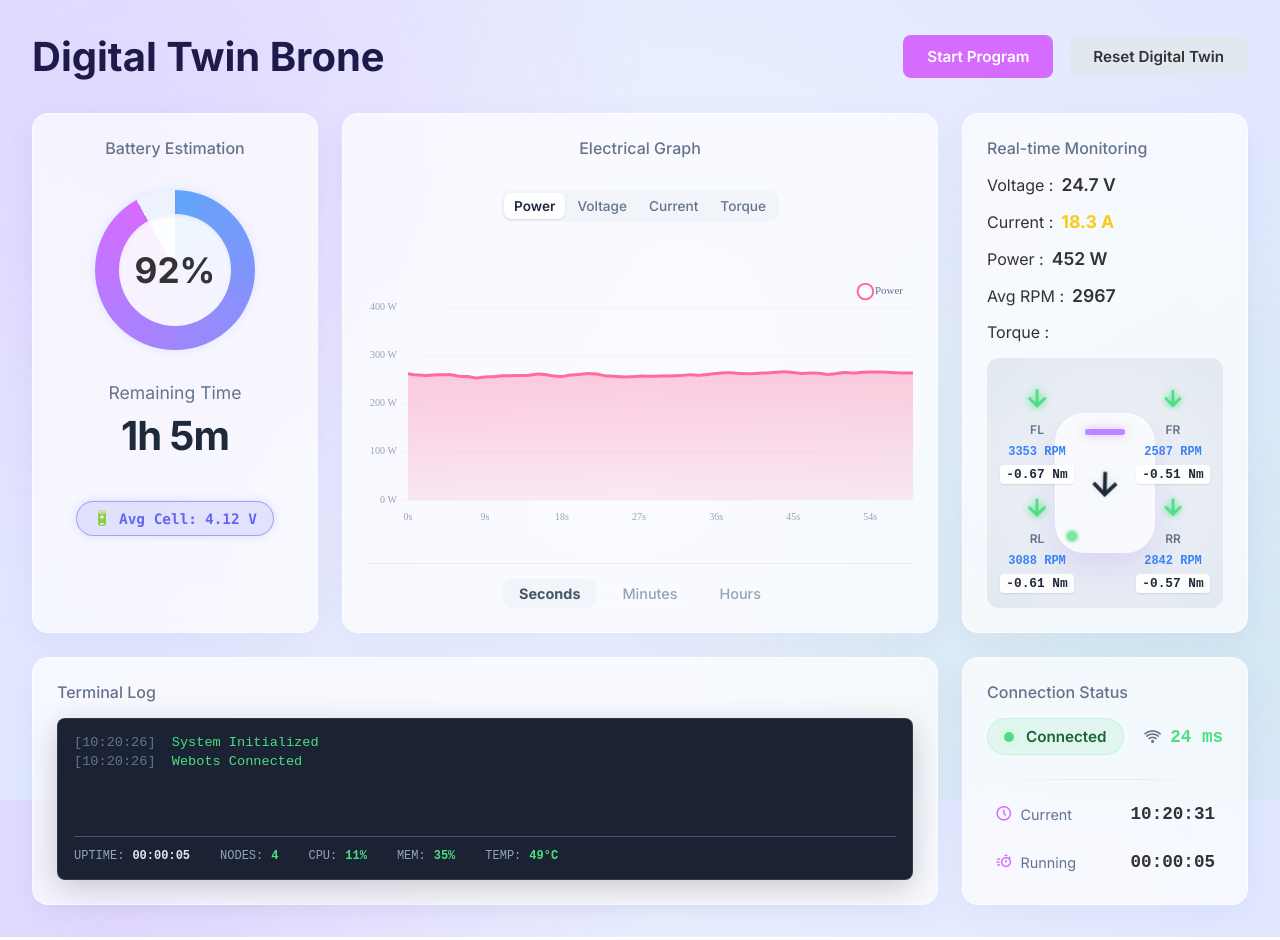
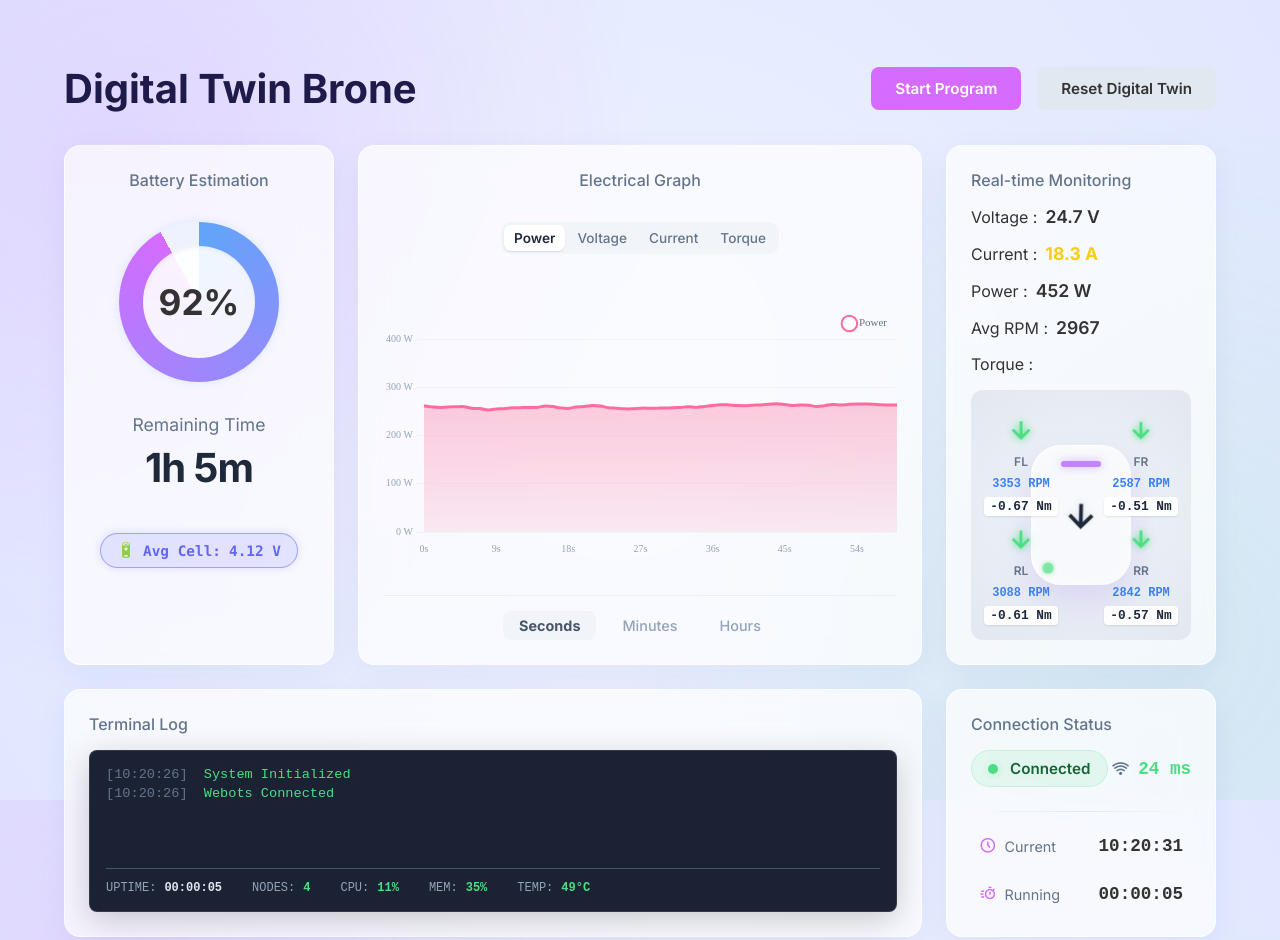
Before and after one commit to Codename-Hydra/Interface-DITER-Brone, a website built with Vite: page index.html in a window 1280 px wide. Shown: the top 940 px of the page. Built offline with nearby package versions, Linux system fonts and the light colour scheme.

Commit message:
fix: adjust base path and fix css syntax for deployment

```diff
--- a/style.css
+++ b/style.css
@@ -38,13 +38,10 @@ body {
 .app-container {
     width: 100%;
     max-width: 1400px;
-}
-
-/* Ensure height fits screen if needed, else auto */
-min-height: 100vh;
-display: flex;
-flex-direction: column;
-padding: 2rem;
+    min-height: 100vh;
+    display: flex;
+    flex-direction: column;
+    padding: 2rem;
 }
 
 .main-header {
--- a/vite.config.js
+++ b/vite.config.js
@@ -1,7 +1,7 @@
 import { defineConfig } from 'vite';
 
 export default defineConfig({
-    base: '/Interface-DITER-Brone/', // Repo name for GitHub Pages
+    base: './', // Use relative path for safer deployment
     build: {
         outDir: 'dist',
     }
```
